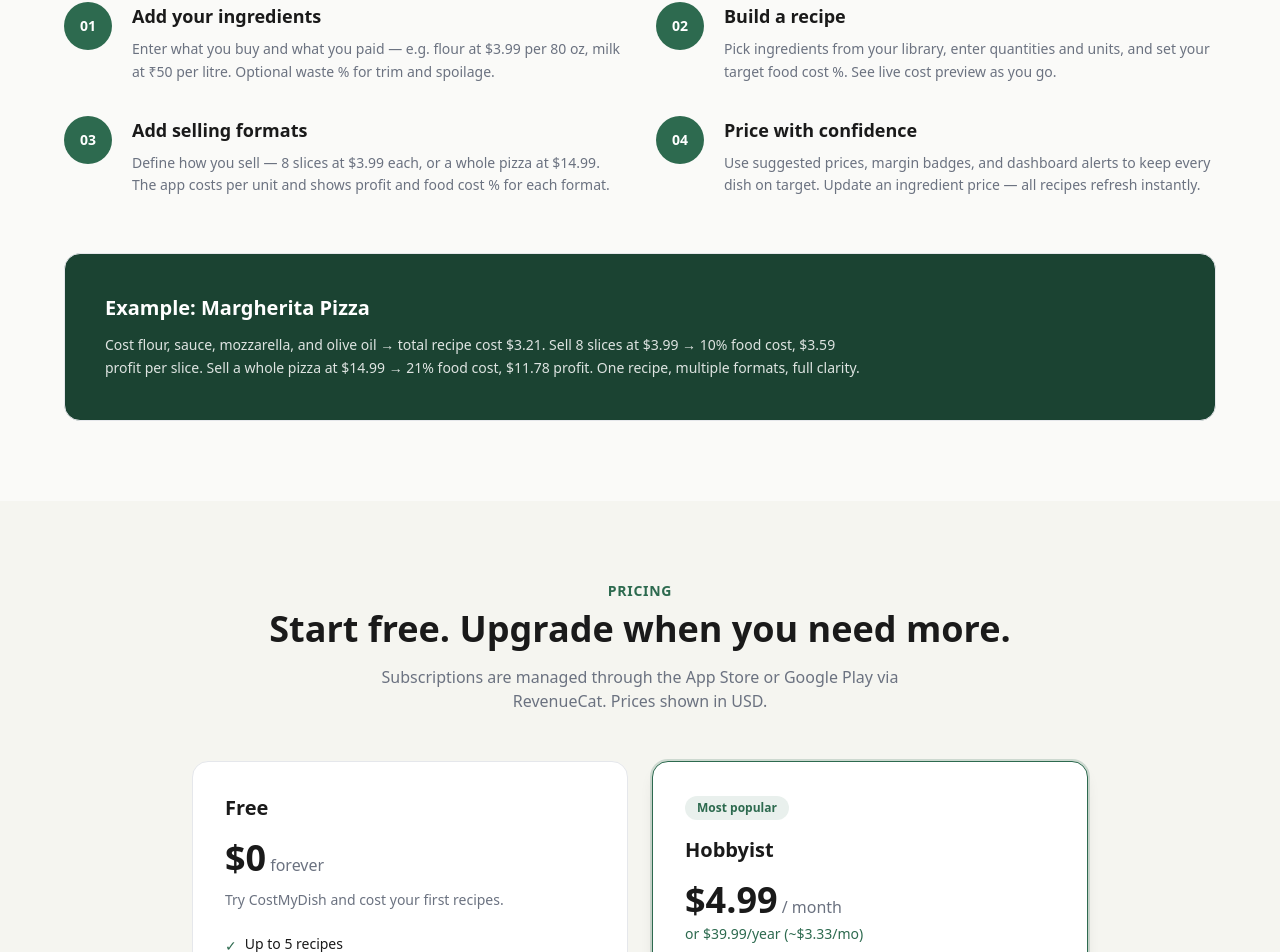
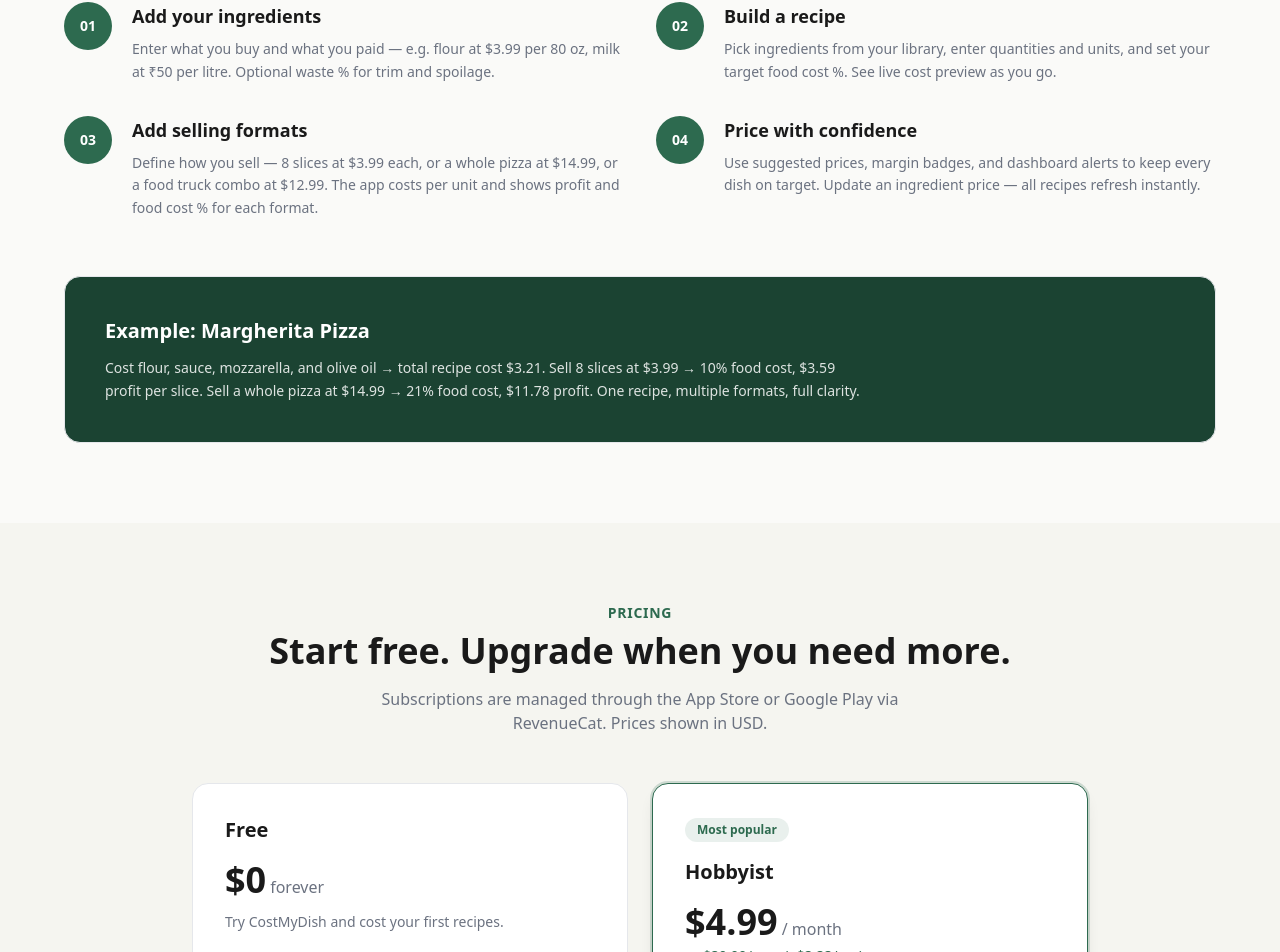
Before and after one commit to darshan445/costmydish-marketing, a Next.js app: page / in a window 1280 px wide. Shown: the part 1692-2644 px from the top of the page. Built offline with nearby package versions, Linux system fonts and the light colour scheme; no server answers.

Commit message:
Update HowItWorks component description to include food truck combo option for better clarity on selling formats

```diff
--- a/components/HowItWorks.js
+++ b/components/HowItWorks.js
@@ -12,7 +12,7 @@
   {
     step: '03',
     title: 'Add selling formats',
-    description: 'Define how you sell — 8 slices at $3.99 each, or a whole pizza at $14.99. The app costs per unit and shows profit and food cost % for each format.',
+    description: 'Define how you sell — 8 slices at $3.99 each, or a whole pizza at $14.99, or a food truck combo at $12.99. The app costs per unit and shows profit and food cost % for each format.',
   },
   {
     step: '04',
```
